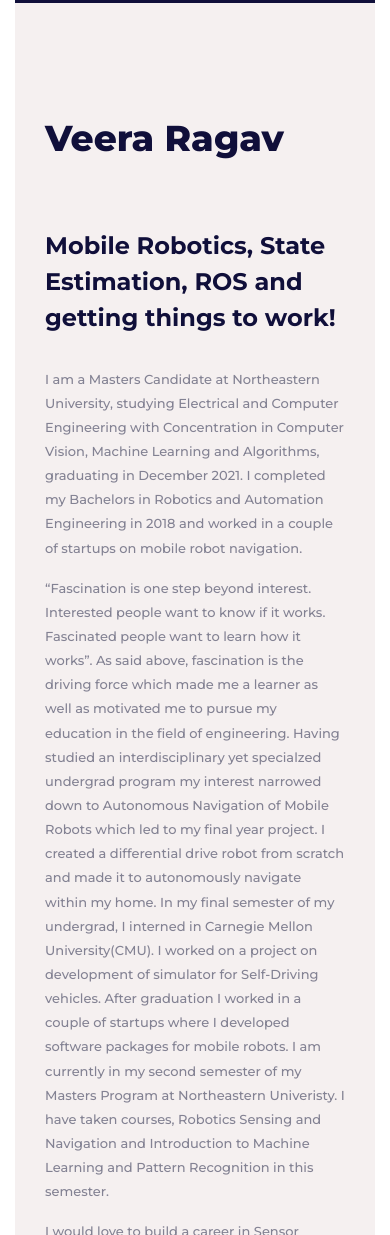
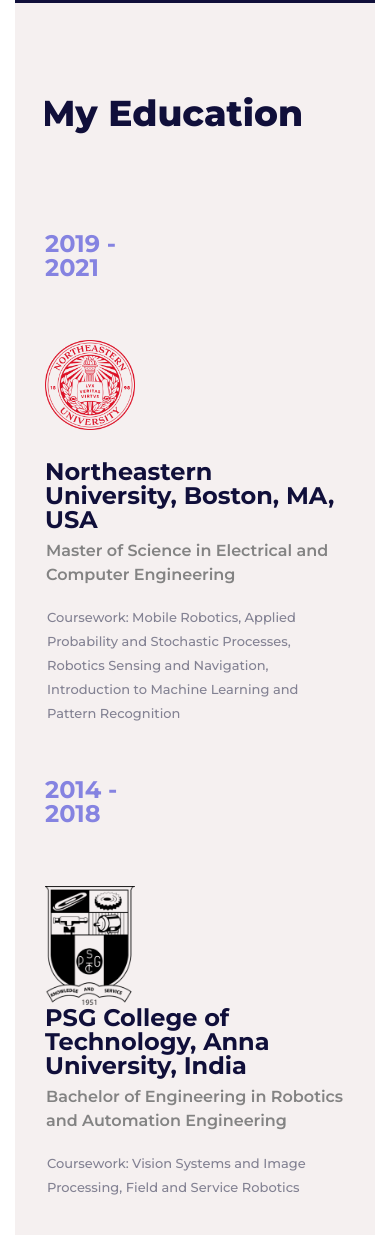
Before and after one commit to veeraragav/veeraragav.github.io, a plain HTML site: page education.html in a window 390 px wide. Shown: the part 765-2000 px from the top of the page. Drawn offline with Linux system fonts and the light colour scheme; some packages are replaced by stand-ins of ours; a script that the page names is missing.

Commit message:
Added education page

```diff
--- a/index.html
+++ b/education.html
@@ -1,7 +1,7 @@
 <!DOCTYPE html>
 <html lang="en">
 <head>
-<title>About</title>
+<title>Education</title>
 <meta charset="utf-8">
 <meta http-equiv="X-UA-Compatible" content="IE=edge">
 <meta name="description" content="vCard template project">
@@ -9,8 +9,8 @@
 <link rel="stylesheet" type="text/css" href="styles/bootstrap-4.1.2/bootstrap.min.css">
 <link href="plugins/font-awesome-4.7.0/css/font-awesome.min.css" rel="stylesheet" type="text/css">
 <link rel="stylesheet" type="text/css" href="plugins/mCustomScrollbar/jquery.mCustomScrollbar.css">
-<link rel="stylesheet" type="text/css" href="styles/main_styles.css">
-<link rel="stylesheet" type="text/css" href="styles/responsive.css">
+<link rel="stylesheet" type="text/css" href="styles/education.css">
+<link rel="stylesheet" type="text/css" href="styles/education_responsive.css">
 </head>
 <body>
 
@@ -23,14 +23,14 @@
 			<div class="logo">Portfolio</div>
 			<div class="main_nav d-flex flex-row align-items-end justify-content-start">
 				<ul class="d-flex flex-row align-items-center justify-content-start">
-					<li class="active"><a href="about.html">About</a></li>
+					<li><a href="index.html">About</a></li>
 					<li><a href="skills.html">Skills</a></li>
 					<!-- <li><a href="services.html">Services</a></li> -->
 					<li><a href="experience.html">Experience</a></li>
-					<li ><a href="education.html">Education</a></li>
+					<li class="active"><a href="education.html">Education</a></li>
 					<li><a href="portfolio.html">Portfolio</a></li>
 					<!-- <li><a href="testimonials.html">Testimonials</a></li> -->
-				<!-- 	<li><a href="contact.html">Contact</a></li> -->
+		<!-- 			<li><a href="contact.html">Contact</a></li> -->
 				</ul>
 				<div class="header_button ml-auto">
 					<a href="https://veeraragav.github.io/Resume.pdf">Resume</a>
@@ -43,12 +43,12 @@
 			<div class="hamburger ml-auto">menu</div>
 			<div class="menu_nav text-right">
 				<ul>
-					<li><a href="about.html">About</a></li>
+					<li><a href="index.html">About</a></li>
 					<li><a href="skills.html">Skills</a></li>
 					<li><a href="experience.html">Experience</a></li>
 					<li><a href="education.html">Education</a></li>
 					<li><a href="portfolio.html">Portfolio</a></li>
-	<!-- 				<li><a href="contact.html">Contact</a></li> -->
+			<!-- 		<li><a href="contact.html">Contact</a></li> -->
 				</ul>
 			</div>
 		</div>
@@ -66,13 +66,12 @@
 						<div class="background_image" style="background-image:url(images/veera.jpg)"></div>
 						<div class="header_button_2">
 							<a href="https://veeraragav.github.io/Resume.pdf">Resume</a>
-							<div class="d-flex flex-column align-items-center justify-content-center"><img src="images/download.png" alt=""></div>
+							<div href="https://veeraragav.github.io/Resume.pdf" class="d-flex flex-column align-items-center justify-content-center"><img src="images/download.png" alt=""></div>
 						</div>
 					</div>
 				</div>
 				<div class="general_info_content">
 					<div class="general_info_content_inner mCustomScrollbar" data-mcs-theme="minimal-dark">
-			<!-- 			<div class="general_info_title">General Information</div> -->
 									<div class="social_container">
 							<ul class="d-flex flex-row align-items-start justify-content-start">
 								<li><a href="https://www.linkedin.com/in/cvvr/"><i class="fa fa-linkedin" aria-hidden="true"></i></a></li>
@@ -105,6 +104,7 @@
 								<div class="general_info_text">+1 857 230 2730</div>
 							</li>
 
+
 						</ul>
 
 
@@ -115,50 +115,65 @@
 			<!-- Main Content -->
 
 			<div class="main_content">
+
+				<div class="main_content_scroll mCustomScrollbar" data-mcs-theme="minimal-dark">
 				<div class="main_title_container d-flex flex-column align-items-start justify-content-end">
-					<div class="main_title">Veera Ragav</div>
+					<div class="main_title">My Education</div>
 				</div>
-				<div class="main_content_scroll mCustomScrollbar" data-mcs-theme="minimal-dark">
-					<div class="about_content">
-						<div class="about_title">Mobile Robotics, State Estimation, ROS and getting things to work! </div>
-						<div class="about_text">
-							<p>I am a Masters Candidate at Northeastern University, studying Electrical and Computer Engineering with Concentration in Computer Vision, Machine Learning and Algorithms, graduating in December 2021. I completed my Bachelors in Robotics and Automation Engineering in 2018 and worked in a couple of startups on mobile robot navigation.</p>
-							<p>
-“Fascination is one step beyond interest. Interested people want to know if it works. Fascinated people want to learn how it works”. As said above, fascination is the driving force which made me a learner as well as motivated me to pursue my education in the field of engineering. Having studied an interdisciplinary yet specialzed undergrad program my interest narrowed down to Autonomous Navigation of Mobile Robots which led to my final year project. I created a differential drive robot from scratch and made it to autonomously navigate within my home. In my final semester of my undergrad, I interned in Carnegie Mellon University(CMU). I worked on a project on development of simulator for Self-Driving vehicles. After graduation I worked in a couple of startups where I developed software packages for mobile robots. I am currently in my second semester of my Masters Program at Northeastern Univeristy. I have taken courses, Robotics Sensing and Navigation and Introduction to Machine Learning and Pattern Recognition in this semester.
-</p>
-							<p>I would love to build a career in Sensor Fusion, Mapping & Localization. Fluent in C++ and python. Currently looking for internship opportunities.</p>
-							<p></p>
+				<br><br>
+					<!-- Education -->
+
+					<div class="education">
+
+						<!-- Education Item -->
+						<div class="edu_item d-flex flex-lg-row flex-column align-items-start justfy-content-start">
+							<div><div class="edu_year">2019 - 2021</div></div>
+							<div><div class="edu_image"><img src="images/logos/n_logo.png" alt=""></div></div>
+							<div class="edu_content">
+								<div class="edu_title_container">
+									<div class="edu_title">Northeastern University, Boston, MA, USA</div>
+									<div class="edu_subtitle">Master of Science in Electrical and Computer Engineering</div>
+								</div>
+								<div class="edu_text">
+									<p>Coursework: Mobile Robotics, Applied Probability and Stochastic Processes, Robotics Sensing and Navigation, Introduction to Machine Learning and Pattern Recognition</p>
+								</div>
+							</div>
 						</div>
 
+						<!-- Education Item -->
+						<div class="edu_item d-flex flex-lg-row flex-column align-items-start justfy-content-start">
+							<div><div class="edu_year">2014 - 2018</div></div>
+							<div><div class="edu_image"><img src="images/logos/psg.png" alt=""></div></div>
+							<div class="edu_content">
+								<div class="edu_title_container">
+									<div class="edu_title">PSG College of Technology, Anna University, India</div>
+									<div class="edu_subtitle">Bachelor of Engineering in Robotics and Automation Engineering</div>
+								</div>
+								<div class="edu_text">
+									<p>Coursework: Vision Systems and Image Processing, Field and Service Robotics</p>
+								</div>
+							</div>
+						</div>
 
-						</div>
 					</div>
+
 				</div>
-
 			</div>
 		</div>
-
-
-	</div>
 <div align='center'>
 	<!-- Link back to Colorlib can't be removed. Template is licensed under CC BY 3.0. -->
 Copyright &copy;<script>document.write(new Date().getFullYear());</script> All rights reserved | This template is made with <i class="fa fa-heart-o" aria-hidden="true"></i> by <a href="https://colorlib.com" target="_blank">Colorlib</a>
 <!-- Link back to Colorlib can't be removed. Template is licensed under CC BY 3.0. --></div>
 
+	</div>
 </div>
 
 <script src="js/jquery-3.2.1.min.js"></script>
 <script src="styles/bootstrap-4.1.2/popper.js"></script>
 <script src="styles/bootstrap-4.1.2/bootstrap.min.js"></script>
-<script src="plugins/greensock/TweenMax.min.js"></script>
-<script src="plugins/greensock/TimelineMax.min.js"></script>
-<script src="plugins/scrollmagic/ScrollMagic.min.js"></script>
-<script src="plugins/greensock/animation.gsap.min.js"></script>
-<script src="plugins/greensock/ScrollToPlugin.min.js"></script>
-<script src="plugins/progressbar/progressbar.js"></script>
 <script src="plugins/mCustomScrollbar/jquery.mCustomScrollbar.js"></script>
 <script src="plugins/easing/easing.js"></script>
 <script src="plugins/parallax-js-master/parallax.min.js"></script>
-<script src="js/custom.js"></script>
+<script src="js/education.js"></script>
 </body>
 </html>
```
Also changed, not shown: images/logos/n_logo.png (added), images/logos/psg.png (added).
